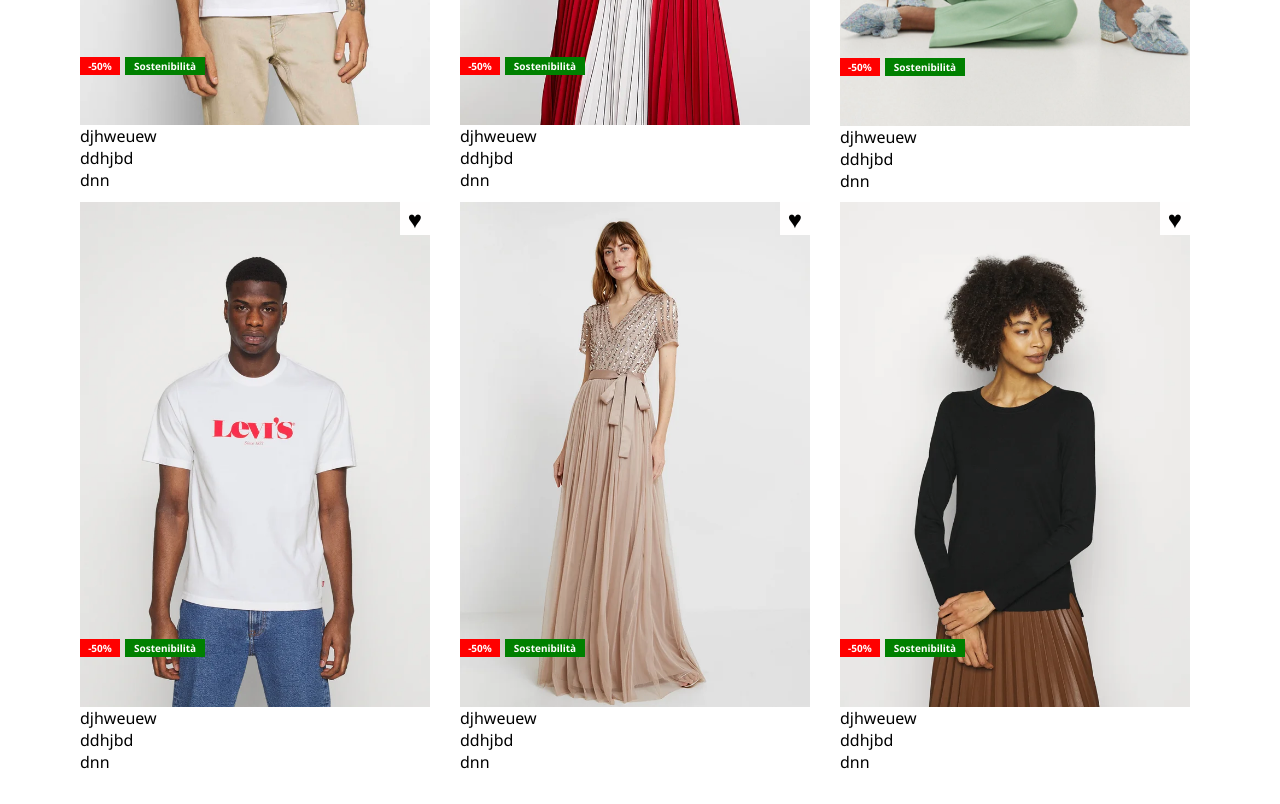
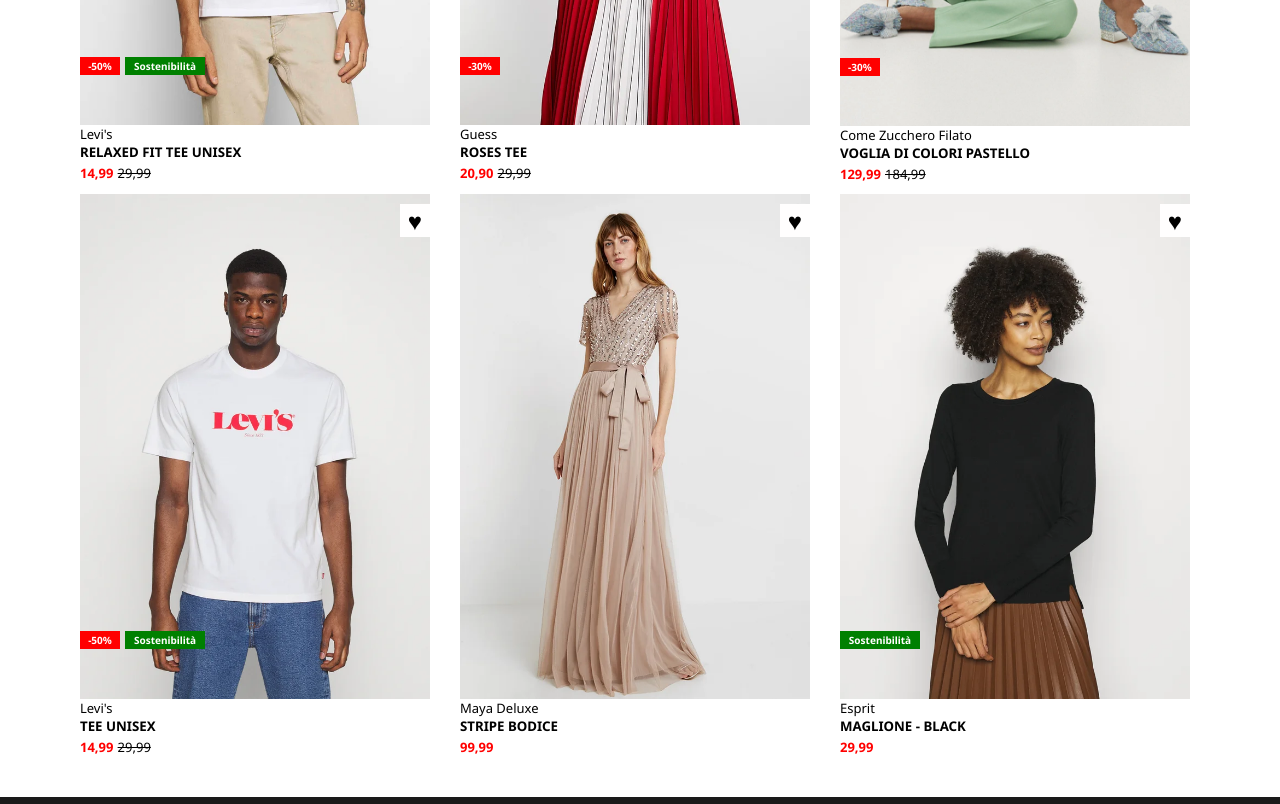
Before and after one commit to StefanoDaniello/html-css-boolando, a plain HTML site: page index.html in a window 1280 px wide. Shown: the part 450-1254 px from the top of the page. Drawn offline with Linux system fonts and the light colour scheme.

Commit message:
add description and badges

```diff
--- a/css/file.css
+++ b/css/file.css
@@ -71,6 +71,21 @@ img{
     width: calc(100% / 3);
 }
 
+.red-text{
+    color: var(--first-bundle-bg);
+    font-size: small;
+    font-weight: bold;
+}
+
+.crossed-text{
+    text-decoration:line-through;
+    font-size: small;
+}
+
+
+main div p:first-child{
+    font-size: small;
+}
 
 .secondary-img{
     display: none;
@@ -168,8 +183,21 @@ footer h6{
     font-weight:bold;
     position: absolute;
     bottom: 50px;
-    left:45px;
+   ; left:45px
 }
+
+.green-badge2{
+    background-color: var(--second-bundle-bg);
+    width: 80px;
+    text-align: center;
+    padding: 2px;
+    color: var(--color-text-logo-color);
+    font-size: x-small;
+    font-weight:bold;
+    position: absolute;
+    bottom: 50px;
+}
+
 
 .hearth:hover{
     color: var(--first-bundle-bg);
@@ -180,7 +208,7 @@ footer h6{
     font-size: x-large;
     text-align: center;
     position: absolute;
-    top: 0;
+    top: 10px;
     right:0;
 }
 
--- a/index.html
+++ b/index.html
@@ -41,9 +41,10 @@
                     <div class="hearth">&hearts;</div>
                 </div>
                 <div class="description-img">
-                    <p>djhweuew</p>
-                    <p>ddhjbd</p>
-                    <p>dnn</p>
+                    <p>Levi's</p>
+                    <h5>RELAXED FIT TEE UNISEX</h5>
+                    <span class="red-text">14,99</span>
+                    <span class="crossed-text">29,99</span>
                 </div>
             </div>
 
@@ -52,14 +53,14 @@
                 <div class="img-container p-relative ">
                     <img src="img/2.webp" alt="" class="first-img">
                     <img src="img/2b.webp" alt="" class="secondary-img">
-                    <div class="red-badge">-50&percnt;</div>
-                    <div class="green-badge">Sostenibilità</div>
+                    <div class="red-badge">-30&percnt;</div>
                     <div class="hearth">&hearts;</div>
                 </div>
                 <div class="description-img">
-                    <p>djhweuew</p>
-                    <p>ddhjbd</p>
-                    <p>dnn</p>
+                    <p>Guess</p>
+                    <h5>ROSES TEE</h5>
+                    <span class="red-text">20,90</span>
+                    <span class="crossed-text">29,99</span>
                 </div>
             </div>
 
@@ -68,14 +69,14 @@
                 <div class="img-container p-relative ">
                     <img src="img/3.webp" alt="" class="first-img">
                     <img src="img/3b.webp" alt="" class="secondary-img">
-                    <div class="red-badge">-50&percnt;</div>
-                    <div class="green-badge">Sostenibilità</div>
+                    <div class="red-badge">-30&percnt;</div>
                     <div class="hearth">&hearts;</div>
                 </div>
                 <div class="description-img">
-                    <p>djhweuew</p>
-                    <p>ddhjbd</p>
-                    <p>dnn</p>
+                    <p>Come Zucchero Filato</p>
+                    <h5>VOGLIA DI COLORI PASTELLO</h5>
+                    <span class="red-text">129,99</span>
+                    <span class="crossed-text">184,99</span>
                 </div>
             </div>
 
@@ -89,9 +90,10 @@
                     <div class="hearth">&hearts;</div>
                 </div>
                 <div class="description-img">
-                    <p>djhweuew</p>
-                    <p>ddhjbd</p>
-                    <p>dnn</p>
+                    <p>Levi's</p>
+                    <h5>TEE UNISEX</h5>
+                    <span class="red-text">14,99</span>
+                    <span class="crossed-text">29,99</span>
                 </div>
             </div>
 
@@ -100,14 +102,12 @@
                 <div class="img-container p-relative ">
                     <img src="img/5.webp" alt="" class="first-img">
                     <img src="img/5b.webp" alt="" class="secondary-img">
-                    <div class="red-badge">-50&percnt;</div>
-                    <div class="green-badge">Sostenibilità</div>
                     <div class="hearth">&hearts;</div>
                 </div>
                 <div class="description-img">
-                    <p>djhweuew</p>
-                    <p>ddhjbd</p>
-                    <p>dnn</p>
+                    <p>Maya Deluxe</p>
+                    <h5>STRIPE BODICE</h5>
+                    <span class="red-text">99,99</span>
                 </div>
             </div>
 
@@ -116,23 +116,15 @@
                 <div class="img-container p-relative ">
                     <img src="img/6.webp" alt="" class="first-img">
                     <img src="img/6b.webp" alt="" class="secondary-img">
-                    <div class="red-badge">-50&percnt;</div>
-                    <div class="green-badge">Sostenibilità</div>
+                    <div class="green-badge2">Sostenibilità</div>
                     <div class="hearth">&hearts;</div>
                 </div>
                 <div class="description-img">
-                    <p>djhweuew</p>
-                    <p>ddhjbd</p>
-                    <p>dnn</p>
+                    <p>Esprit</p>
+                    <h5>MAGLIONE - BLACK</h5>
+                    <span class="red-text">29,99</span>
                 </div>
             </div>
-
-
-
-
-
-
-
         </div>
     </main>
     <footer >
```
